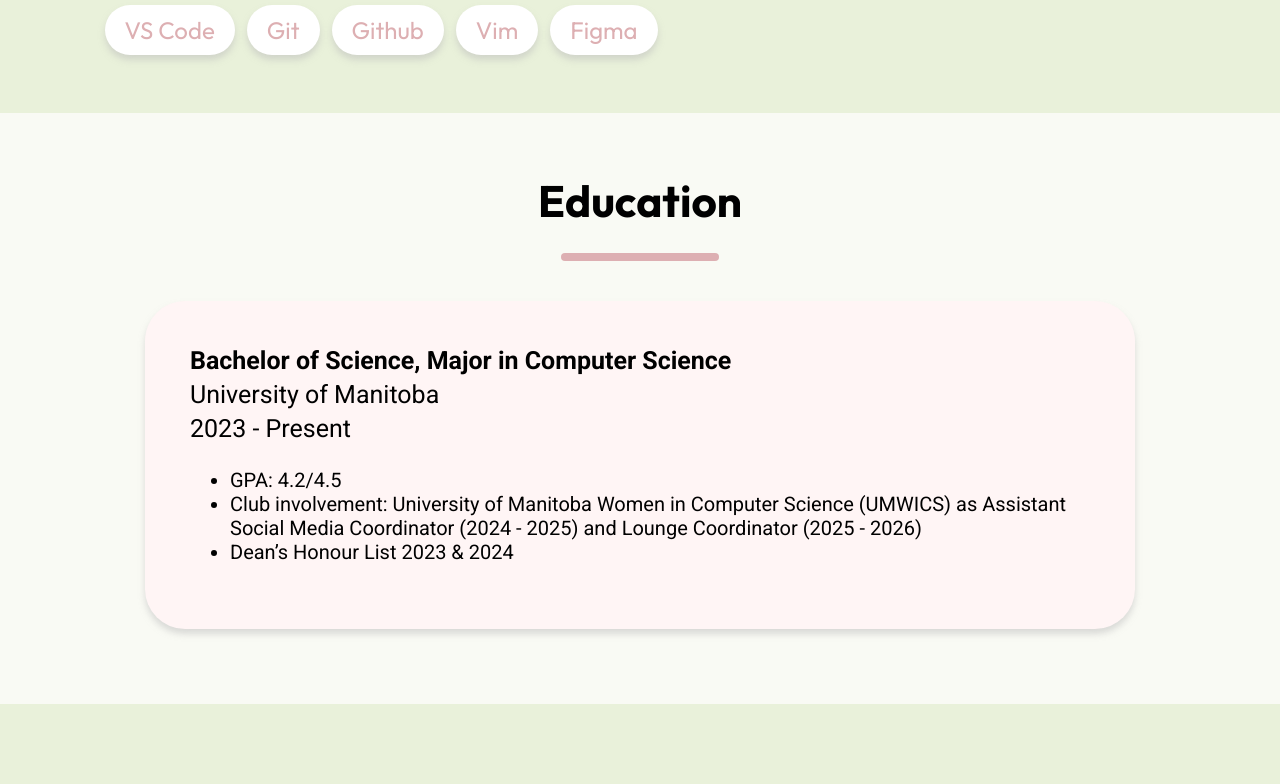
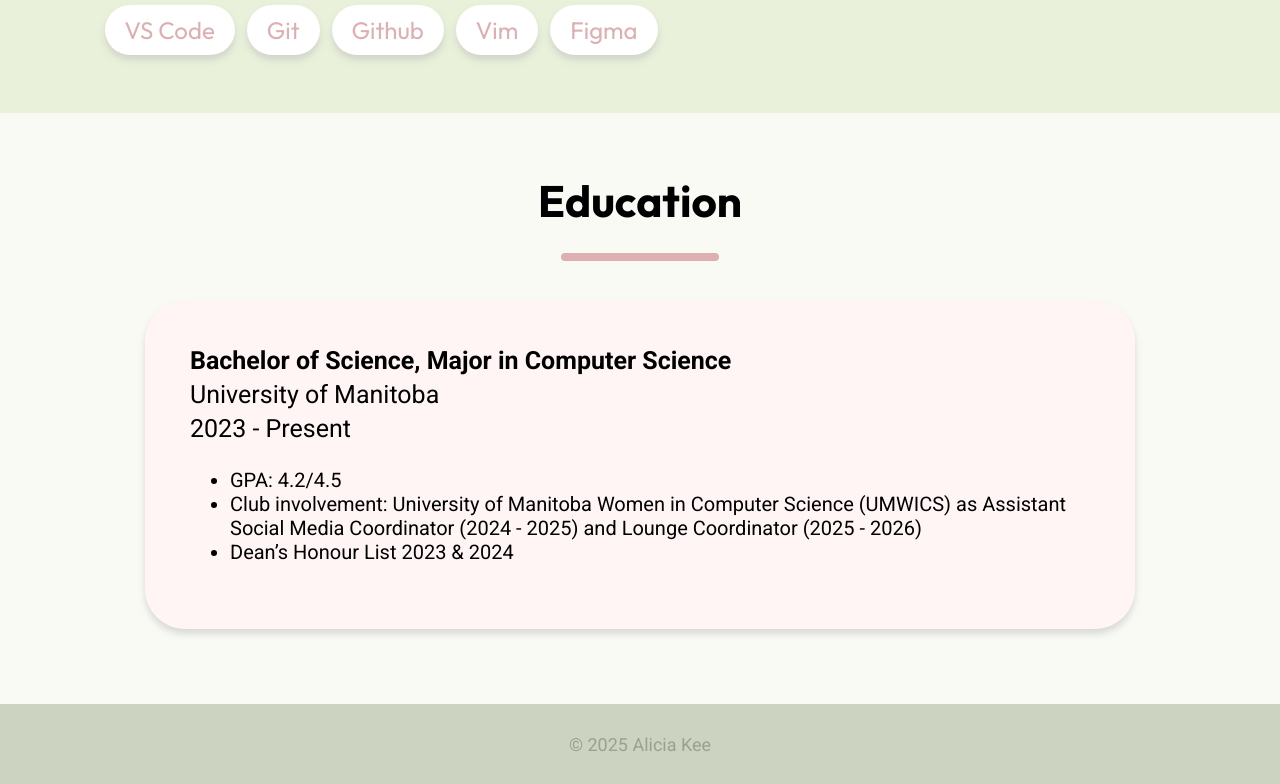
Before and after one commit to alicia-kee/personal-website, a plain HTML site: page index.html in a window 1280 px wide. Shown: the part 2205-2989 px from the top of the page. Before the commit the page ends 2909 px from the top, so only its background shows below. Drawn offline with Linux system fonts and the light colour scheme; a web font is replaced by a local one.

Commit message:
Footer done

```diff
--- a/index.html
+++ b/index.html
@@ -187,7 +187,7 @@
      </div>
 
      <div class="footer">
-
+        © 2025 Alicia Kee
      </div>
 </body>
 </html>
--- a/style.css
+++ b/style.css
@@ -344,4 +344,12 @@ body{
 /*footer*/
 .footer{
     background-color: #CCD3C0;
+    height: 80px;
+    width: 100%;
+    display: flex;
+    justify-content: center;
+    align-items: center;
+    font-family: "Roboto", Arial;
+    font-size: 18px;
+    color: #9BA091;
 }
```
